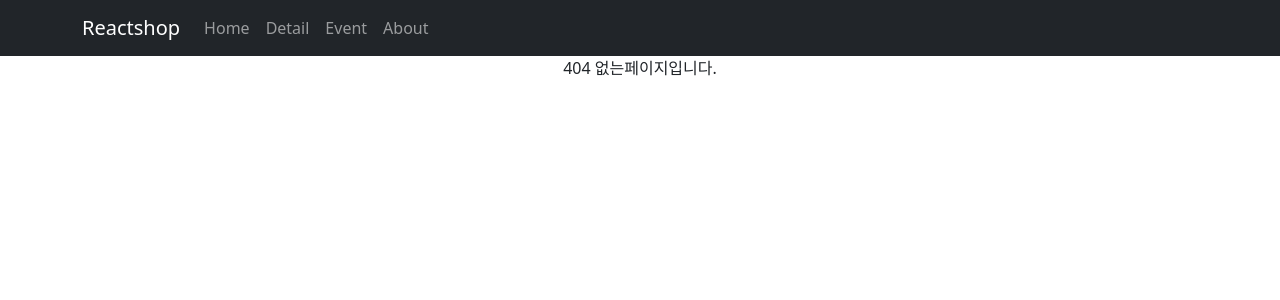
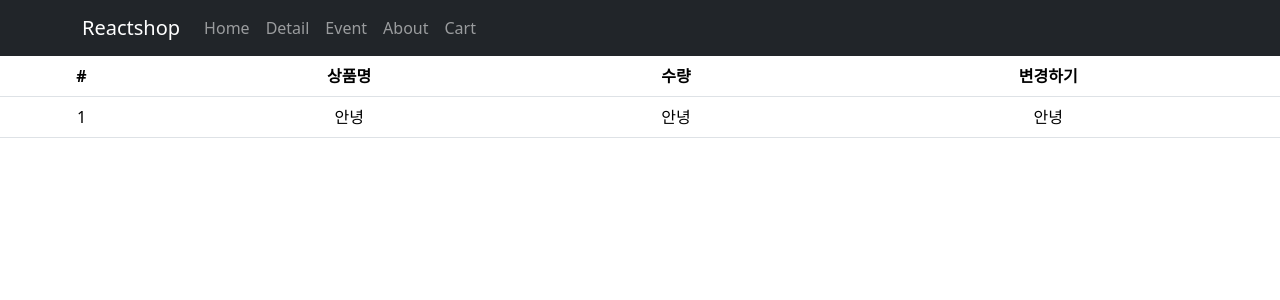
Before and after one commit to SeoeunCho/React-Study, a React (Create React App) app in the folder shop/: page /cart in a window 1280 px wide. Before the commit this address had no page. Shown: the top 300 px of the page. Built offline with nearby package versions, Linux system fonts and the light colour scheme.

Commit message:
장바구니 페이지 만들기 & Redux 1 : Redux Toolkit 설치

```diff
--- a/shop/package.json
+++ b/shop/package.json
@@ -3,6 +3,7 @@
   "version": "0.1.0",
   "private": true,
   "dependencies": {
+    "@reduxjs/toolkit": "^1.9.5",
     "@testing-library/jest-dom": "^5.17.0",
     "@testing-library/react": "^13.4.0",
     "@testing-library/user-event": "^13.5.0",
@@ -11,6 +12,7 @@
     "react": "^18.2.0",
     "react-bootstrap": "^2.8.0",
     "react-dom": "^18.2.0",
+    "react-redux": "^8.1.2",
     "react-router-dom": "^6.14.2",
     "react-scripts": "5.0.1",
     "styled-components": "^6.0.6",
--- a/shop/src/App.js
+++ b/shop/src/App.js
@@ -5,6 +5,7 @@
 import data from './data.js';
 import { Routes, Route, Link, useNavigate, Outlet } from 'react-router-dom';
 import Detail from './pages/Detail';
+import Cart from './pages/Cart';
 import axios from 'axios';
 
 export let Context1 = createContext();
@@ -32,6 +33,7 @@
               }}>
               About
             </Nav.Link>
+            <Nav.Link href="/cart">Cart</Nav.Link>
           </Nav>
         </Container>
       </Navbar>
@@ -127,6 +129,8 @@
           }
         />
 
+        <Route path="/cart" element={<Cart />}></Route>
+
         <Route path="/about" element={<About />}>
           <Route path="member" element={<div>member</div>} />
           <Route path="location" element={<div>location</div>} />
--- a/shop/src/index.js
+++ b/shop/src/index.js
@@ -4,13 +4,17 @@
 import App from './App';
 import reportWebVitals from './reportWebVitals';
 import { BrowserRouter } from 'react-router-dom';
+import { Provider } from 'react-redux';
+import store from './store.js';
 
 const root = ReactDOM.createRoot(document.getElementById('root'));
 root.render(
   <React.StrictMode>
-    <BrowserRouter>
-      <App />
-    </BrowserRouter>
+    <Provider store={store}>
+      <BrowserRouter>
+        <App />
+      </BrowserRouter>
+    </Provider>
   </React.StrictMode>
 );
 
--- /dev/null
+++ b/shop/src/pages/Cart.js
@@ -0,0 +1,28 @@
+import { Table } from 'react-bootstrap';
+
+function Cart() {
+  return (
+    <div>
+      <Table>
+        <thead>
+          <tr>
+            <th>#</th>
+            <th>상품명</th>
+            <th>수량</th>
+            <th>변경하기</th>
+          </tr>
+        </thead>
+        <tbody>
+          <tr>
+            <td>1</td>
+            <td>안녕</td>
+            <td>안녕</td>
+            <td>안녕</td>
+          </tr>
+        </tbody>
+      </Table>
+    </div>
+  );
+}
+
+export default Cart;
--- /dev/null
+++ b/shop/src/store.js
@@ -0,0 +1,5 @@
+import { configureStore } from '@reduxjs/toolkit';
+
+export default configureStore({
+  reducer: {},
+});
```
Also changed, not shown: 1 other file (tests, documents, lock files or other folders).
